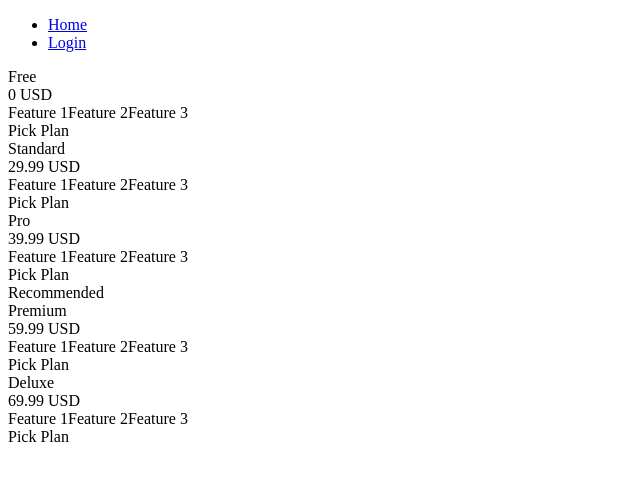
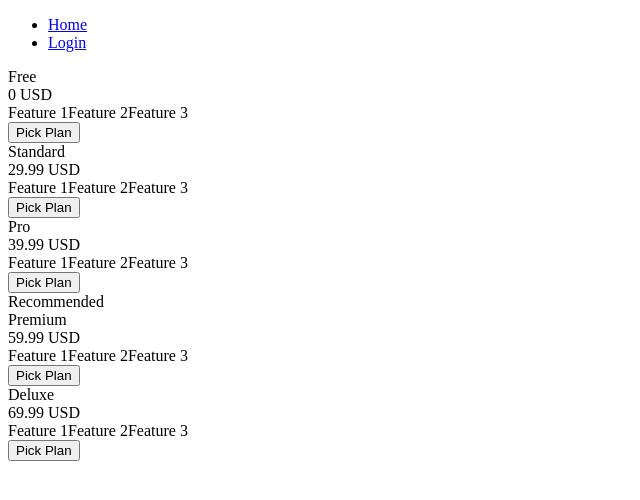
Before and after one commit to C1nemaclub/bemaster-challenge, a React (Create React App) app: page / in a window 1280 px wide. Shown: the top 500 px of the page, without its empty margins (0-640 px from the left). Built offline with nearby package versions, Linux system fonts and the light colour scheme.

Commit message:
content category

```diff
--- a/src/App.js
+++ b/src/App.js
@@ -2,6 +2,7 @@ import { BrowserRouter as Router, Routes, Route } from 'react-router-dom';
 import Header from './components/Header';
 import Home from './pages/Home';
 import Login from './pages/Login';
+import ContentCategory from './pages/ContentCategory';
 
 function App() {
   return (
@@ -11,6 +12,7 @@ function App() {
         <Routes>
           <Route path='/' element={<Home />} />
           <Route path='/login' element={<Login />} />
+          <Route path='/plan/:id' element={<ContentCategory />} />
         </Routes>
       </Router>
     </div>
--- a/src/components/Card.js
+++ b/src/components/Card.js
@@ -12,7 +12,9 @@ export default function Card(props) {
       <div className='type'>{props.type}</div>
       <div className='price'>{props.price}</div>
       <div className='features'>{props.features}</div>
-      <div className='btn'>Pick Plan</div>
+      <button className='btn' onClick={props.handleClick}>
+        Pick Plan
+      </button>
       {recommended}
     </div>
   );
--- /dev/null
+++ b/src/components/ContentDetailsModal.js
@@ -0,0 +1,5 @@
+import React from 'react';
+
+export default function ContentDetailsModal() {
+  return <div>ContentDetailsModal</div>;
+}
--- /dev/null
+++ b/src/pages/ContentCategory.js
@@ -0,0 +1,29 @@
+import React, { useState } from 'react';
+import { useLocation } from 'react-router-dom';
+
+export default function ContentCategory() {
+  const { state } = useLocation();
+  const plan = state;
+  const [content, setContent] = useState(plan.content);
+  console.log(plan.content);
+
+  const contentElements = content.map((item) => {
+    return (
+      <>
+        <ul>
+          <li>{item}</li>
+        </ul>
+      </>
+    );
+  });
+
+  return (
+    <>
+      <div className='page content-page'>
+        <h1>Content Category</h1>
+        {contentElements}
+        <button onClick='history.back()'>Go Back</button>
+      </div>
+    </>
+  );
+}
--- a/src/pages/Home.js
+++ b/src/pages/Home.js
@@ -1,9 +1,15 @@
 import React, { useState, useEffect } from 'react';
+import { useNavigate } from 'react-router-dom';
 import Card from '../components/Card';
 import subscriptionPlans from '../subscriptionPlans';
 
 export default function Home() {
+  const navigate = useNavigate();
   const [plans, setPlans] = useState(subscriptionPlans);
+
+  function chosePlan(plan) {
+    navigate(`/plan/${plan.type}`, { state: plan });
+  }
 
   const cardElements = plans.map((plan) => {
     return (
@@ -13,6 +19,7 @@ export default function Home() {
         price={plan.price}
         features={plan.features}
         recommended={plan.recommended}
+        handleClick={() => chosePlan(plan)}
       />
     );
   });
--- a/src/pages/Login.js
+++ b/src/pages/Login.js
@@ -1,10 +1,18 @@
 import React, { useState, useEffect } from 'react';
 
 export default function Login() {
-  const [formData, setFormData] = useState([]);
+  const [formData, setFormData] = useState({ email: '', password: '' });
 
-  function updateForm() {
+  function updateForm(e) {
+    e.preventDefault();
 
+    const { name, value } = e.target;
+    setFormData((prev) => {
+      return {
+        ...prev,
+        [name]: value,
+      };
+    });
   }
 
   return (
@@ -13,17 +21,24 @@ export default function Login() {
         <div className='form-container'>
           <h3 className='form-title'>Login</h3>
           <form className='form login-form'>
-            <input
-              type='email'
-              required='true'
-              placeholder='Email'
-              onChange={updateForm}
-            />
+            <div className='input-group'>
+              <input
+                type='email'
+                required={true}
+                placeholder='Email'
+                onChange={(e) => updateForm(e)}
+                name='email'
+                value={formData.email}
+              />
+            </div>
+            <div className='input-group'></div>
             <input
               type='password'
-              required='true'
+              required={true}
               placeholder='Password'
-              onChange={updateForm}
+              onChange={(e) => updateForm(e)}
+              name='password'
+              value={formData.password}
             />
           </form>
         </div>
--- a/src/subscriptionPlans.js
+++ b/src/subscriptionPlans.js
@@ -5,6 +5,9 @@ export default [
     features: ['Feature 1', 'Feature 2', 'Feature 3'],
     recommended: false,
     id: 1,
+    description:
+      'Lorem ipsum dolor, sit amet consectetur adipisicing elit. Neque, sint.',
+    content: ['Movies(Limited)'],
   },
   {
     type: 'Standard',
@@ -12,6 +15,9 @@ export default [
     features: ['Feature 1', 'Feature 2', 'Feature 3'],
     recommended: false,
     id: 2,
+    description:
+      'Lorem ipsum dolor, sit amet consectetur adipisicing elit. Neque, sint.',
+    content: ['Movies', 'Live TV'],
   },
   {
     type: 'Pro',
@@ -19,6 +25,9 @@ export default [
     features: ['Feature 1', 'Feature 2', 'Feature 3'],
     recommended: true,
     id: 3,
+    description:
+      'Lorem ipsum dolor, sit amet consectetur adipisicing elit. Neque, sint.',
+    content: ['Movies', 'Live TV', 'Live Sports', 'Series', 'Premieres'],
   },
   {
     type: 'Premium',
@@ -26,6 +35,16 @@ export default [
     features: ['Feature 1', 'Feature 2', 'Feature 3'],
     recommended: false,
     id: 4,
+    description:
+      'Lorem ipsum dolor, sit amet consectetur adipisicing elit. Neque, sint.',
+    content: [
+      'Movies',
+      'Live TV',
+      'Live Sports',
+      'Series',
+      'Premieres',
+      'Exclusive Premieres',
+    ],
   },
   {
     type: 'Deluxe',
@@ -33,5 +52,16 @@ export default [
     features: ['Feature 1', 'Feature 2', 'Feature 3'],
     recommended: false,
     id: 5,
+    description:
+      'Lorem ipsum dolor, sit amet consectetur adipisicing elit. Neque, sint.',
+    content: [
+      'Movies',
+      'Live TV',
+      'Live Sports',
+      'Series',
+      'Premieres',
+      'Exclusive Premieres',
+      'Behind the Scenes Content',
+    ],
   },
 ];
```
